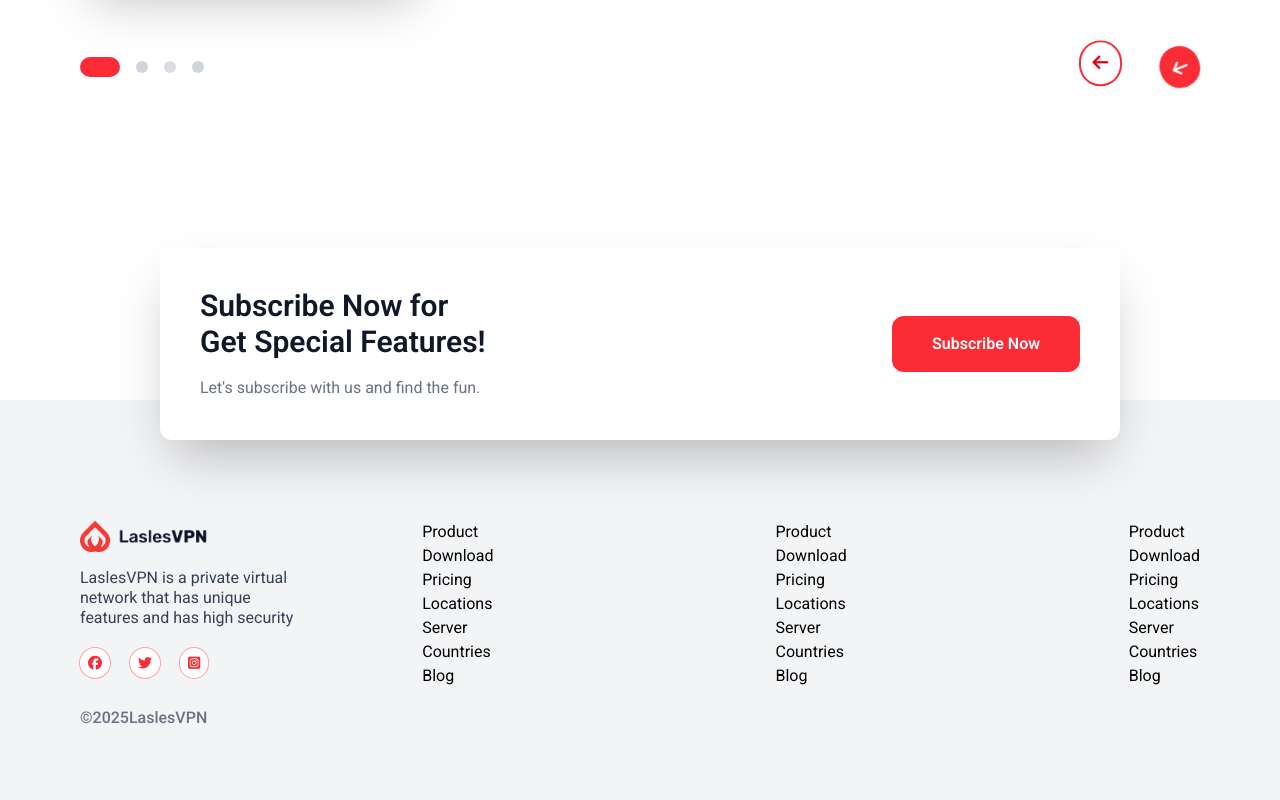
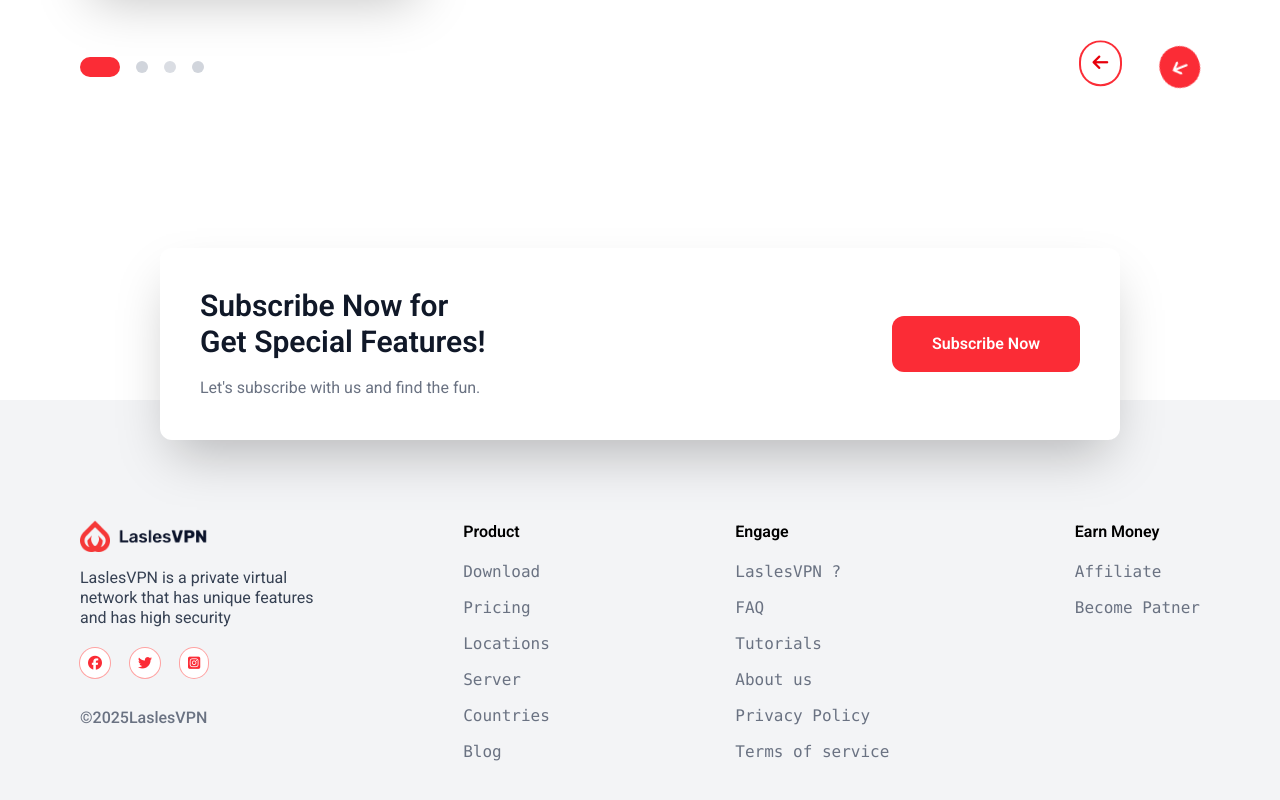
Before and after one commit to docile-imbereyemaso/landpage-tailwindcss-react, a React (Vite) app: page / in a window 1280 px wide. Shown: the part 3578-4378 px from the top of the page. Built offline with nearby package versions, Linux system fonts and the light colour scheme.

Commit message:
feat:finalizing the design of footer component

```diff
--- a/src/components/Footer.jsx
+++ b/src/components/Footer.jsx
@@ -3,25 +3,25 @@ import logo from '../assets/logo.png';
 
 const Footer = () => {
   return (
-    <div className='bg-gray-100   lg:px-20  lg:py-30 px-10 flex flex-col lg:flex-row lg:gap-x-30'>
-         <div className='lg:w-80'>
-            <img src={logo} alt="" className='w-32 lg:mb-4' />
-             <p className='text-gray-700 text-base/5'>LaslesVPN is a private virtual network that has unique features and has high security</p>
+    <div className='bg-gray-100   lg:px-20  lg:py-30 px-10 flex flex-col lg:flex-row lg:gap-x-30 max-lg:py-40'>
+         <div className='w-100 max-lg:w-fit'>
+            <img src={logo} alt="" className='w-32 mb-4' />
+             <p className='text-gray-700 text-base/5 '>LaslesVPN is a private virtual network that has unique features and has high security</p>
              <div className='space-x-5 mt-5'>
               <i class="fa-brands fa-facebook bg-white p-2 rounded-full ring-1 ring-red-300 text-red-500 text-sm shadow-2xl"></i>
               <i class="fa-brands fa-twitter bg-white p-2 rounded-full ring-1 ring-red-300 text-red-500 text-sm shadow-2xl"></i>
               <i class="fa-brands fa-square-instagram bg-white p-2 rounded-full ring-1 ring-red-300 text-red-500 text-sm shadow-2xl"></i>
 
              </div>
-             <p className='mt-7 text-gray-500 font-medium text-base'>&copy;{new Date().getFullYear()}LaslesVPN</p>
+             <p className='mt-7 text-gray-500 font-medium text-base max-lg:mb-4'>&copy;{new Date().getFullYear()}LaslesVPN</p>
          </div>
 
 
 <div className='lg:flex lg:flex-row justify-between w-full'>
 
-         <div>
-           <h1>Product</h1>
-           <ul>
+         <div className='max-lg:border-t-1 border-t-neutral-300 max-lg:pt-3'>
+           <h1 className='font-semibold mb-4 max-lg:mb-2 max-lg:text-lg'>Product</h1>
+           <ul className='text-base text-gray-500 font-mono  space-y-3 '>
             <li>Download</li>
             <li>Pricing</li>
             <li>Locations</li>
@@ -30,26 +30,24 @@ const Footer = () => {
             <li>Blog</li>
            </ul>
          </div>
-           <div>
-           <h1>Product</h1>
-           <ul>
-            <li>Download</li>
-            <li>Pricing</li>
-            <li>Locations</li>
-            <li>Server</li>
-            <li>Countries</li>
-            <li>Blog</li>
+
+          <div className='max-lg:border-t-1 border-t-neutral-300 max-lg:pt-3 max-lg:mt-5'>
+           <h1 className='font-semibold mb-4 max-lg:mb-2 max-lg:text-lg'>Engage</h1>
+           <ul className='text-base text-gray-500 font-mono  space-y-3 '>
+            <li>LaslesVPN ?</li>
+            <li>FAQ</li>
+            <li>Tutorials</li>
+            <li>About us</li>
+            <li>Privacy Policy</li>
+            <li>Terms of service</li>
            </ul>
          </div>
-           <div>
-           <h1>Product</h1>
-           <ul>
-            <li>Download</li>
-            <li>Pricing</li>
-            <li>Locations</li>
-            <li>Server</li>
-            <li>Countries</li>
-            <li>Blog</li>
+
+         <div className='max-lg:border-t-1 border-t-neutral-300 max-lg:pt-3 max-lg:mt-5'>
+           <h1 className='font-semibold mb-4 max-lg:mb-2 max-lg:text-lg'>Earn Money</h1>
+           <ul className='text-base text-gray-500 font-mono  space-y-3 '>
+            <li>Affiliate</li>
+            <li>Become Patner</li>
            </ul>
          </div>
 </div>
```
